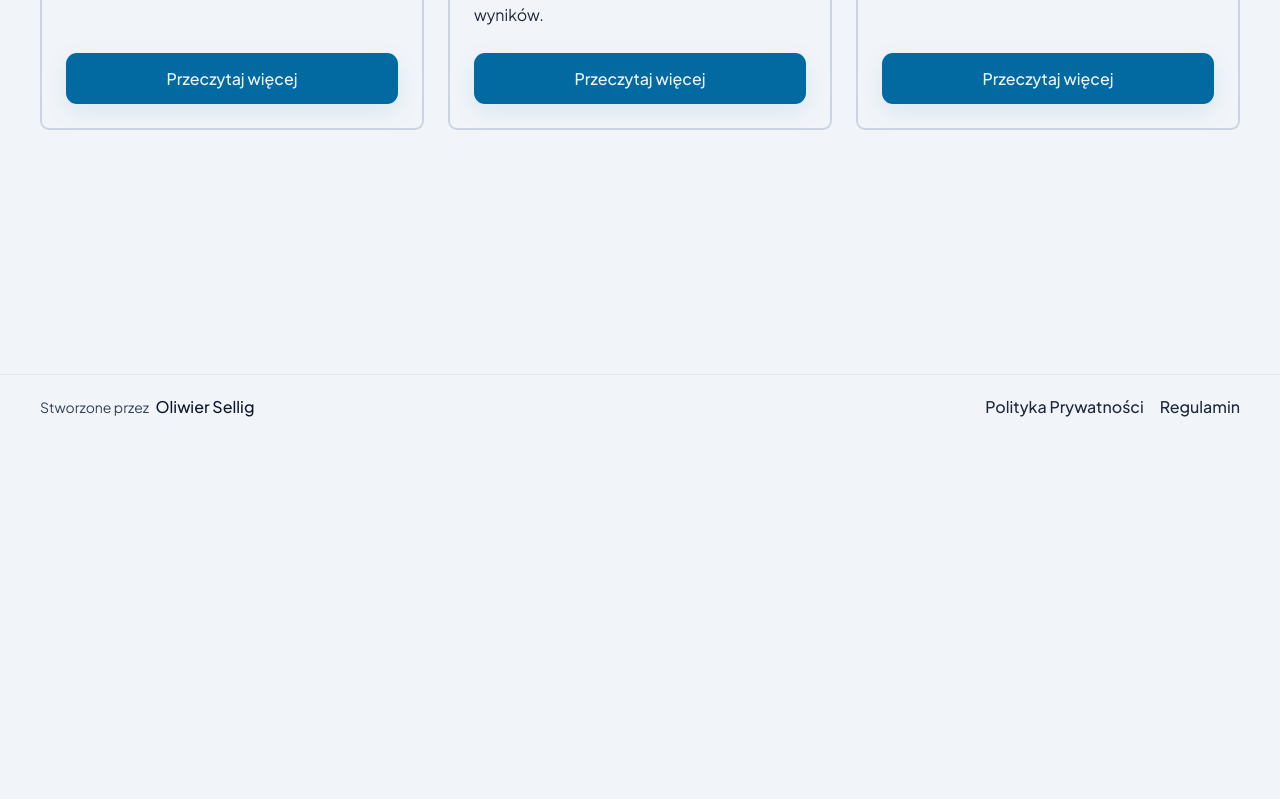
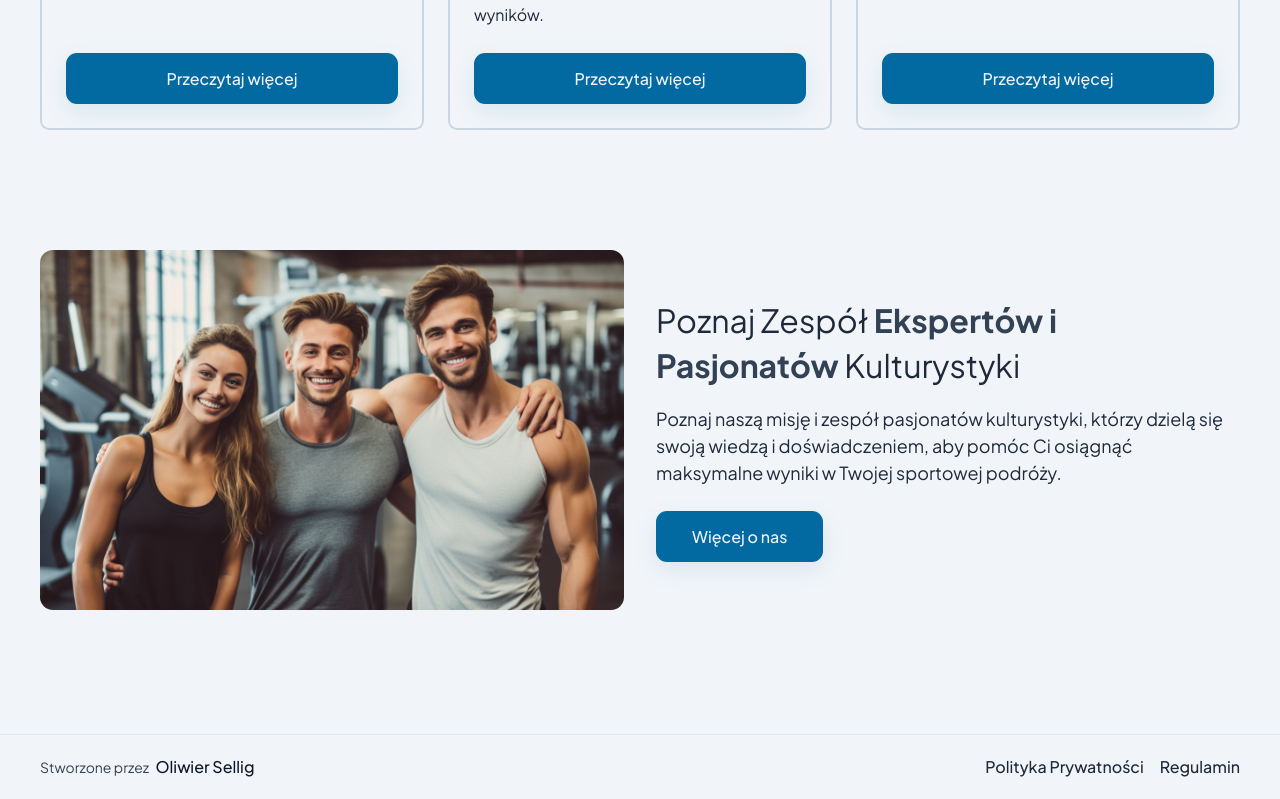
Before and after one commit to OliwierSellig/bodybuilding-blog, a Next.js app in the folder next/: page / in a window 1280 px wide. Shown: the part 2156-2955 px from the top of the page. Before the commit the page ends 2595 px from the top, so only its background shows below. Built offline with nearby package versions, Linux system fonts and the light colour scheme.

Commit message:
feat: create About section

```diff
--- a/next/app/page.tsx
+++ b/next/app/page.tsx
@@ -1,3 +1,4 @@
+import About from "@/components/global/About";
 import Features from "@/components/global/Features";
 import Hero from "@/components/global/Hero";
 import LatestBlogEntries from "@/components/global/LatestBlogEntries";
@@ -8,6 +9,7 @@ export default function Home() {
       <Hero />
       <Features />
       <LatestBlogEntries />
+      <About />
     </>
   );
 }
--- /dev/null
+++ b/next/src/components/global/About/About.module.scss
@@ -0,0 +1,35 @@
+.section {
+  display: grid;
+  grid-template-columns: repeat(2, 1fr);
+  gap: 32px;
+  align-items: center;
+
+  @media (max-width: 768px) {
+    grid-template-columns: 1fr;
+  }
+}
+
+.image {
+  position: relative;
+  border-radius: 13px;
+  overflow: hidden;
+  height: clamp(240px, calc(320vw / 7.68), 360px);
+
+  & img {
+    object-fit: cover;
+  }
+}
+
+.header {
+  display: flex;
+  flex-direction: column;
+  align-items: start;
+}
+
+.title {
+  margin-bottom: 16px;
+}
+
+.subtitle {
+  margin-bottom: 24px;
+}
--- /dev/null
+++ b/next/src/components/global/About/About.tsx
@@ -0,0 +1,26 @@
+import Image from "next/image";
+import styles from "./About.module.scss";
+import type { AboutTypes } from "./About.types";
+import about from "@/public/img/about.png";
+import Button from "@/components/ui/Button";
+
+export default function About({}: AboutTypes) {
+  return (
+    <section className={styles.section}>
+      <div className={styles.image}>
+        <Image src={about} fill alt="Nasz zespół" />
+      </div>
+      <header className={styles.header}>
+        <h2 className={styles.title}>
+          Poznaj Zespół <strong>Ekspertów i Pasjonatów</strong> Kulturystyki
+        </h2>
+        <p className={styles.subtitle}>
+          Poznaj naszą misję i zespół pasjonatów kulturystyki, którzy dzielą się
+          swoją wiedzą i doświadczeniem, aby pomóc Ci osiągnąć maksymalne wyniki
+          w Twojej sportowej podróży.
+        </p>
+        <Button href="/about">Więcej o nas</Button>
+      </header>
+    </section>
+  );
+}
--- /dev/null
+++ b/next/src/components/global/About/About.types.ts
@@ -0,0 +1 @@
+export type AboutTypes = { }
--- /dev/null
+++ b/next/src/components/global/About/index.ts
@@ -0,0 +1,3 @@
+import About from './About';
+export default About;
+export type { AboutTypes } from './About.types';
--- a/next/src/components/global/Features/Features.module.scss
+++ b/next/src/components/global/Features/Features.module.scss
@@ -10,6 +10,5 @@
 
   @media (max-width: 1024px) {
     grid-template-columns: 1fr;
-    padding: 0 16px;
   }
 }
```
Also changed, not shown: next/public/img/about.png (added).
